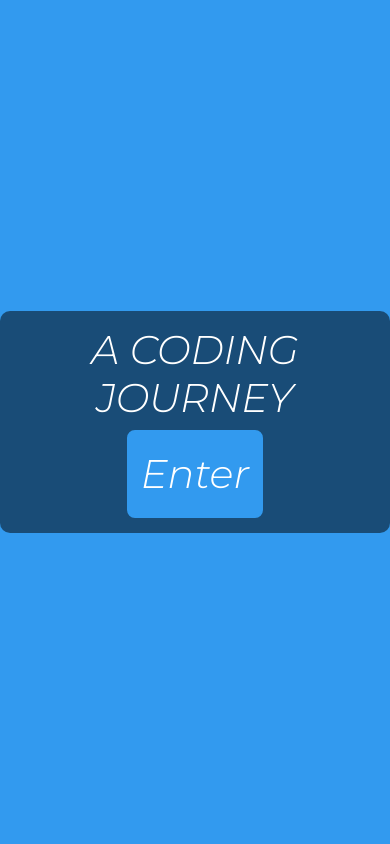
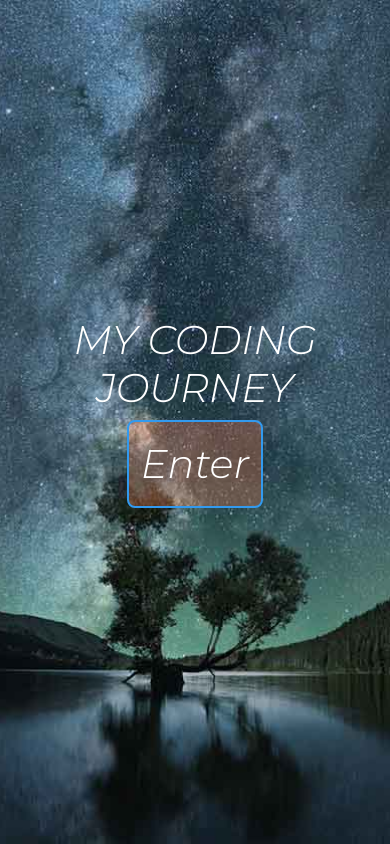
Before and after one commit to ravenusmc/personal_site, a PHP site: page / in a window 390 px wide. Run offline with PHP 8.4, Linux system fonts and the light colour scheme.

Commit message:
made changes to landing page - added image

```diff
--- a/assets/css/home.css
+++ b/assets/css/home.css
@@ -53,7 +53,6 @@ Media Queries
     margin-bottom: 20px;
     border: 2px solid #329AEF;
     background: rgba(255, 127, 80, 0.3);
-    /* background: #329AEF; */
     padding: 12px;
     border-radius: 8px;
   }
--- a/assets/css/landing.css
+++ b/assets/css/landing.css
@@ -54,11 +54,16 @@ Media queries
     justify-content: center;
     align-items: center;
     height: 100vh;
-    background: #329AEF;
   }
 
   #mobileMain {
     display: block;
+    background-image: url('../images/space.jpeg');
+    height: 100vh;
+    width: 100%;
+    background-size: cover;
+    background-position: center;
+    background-repeat: no-repeat;
   }
 
   .headDiv {
@@ -68,13 +73,28 @@ Media queries
     align-items: center;
     height: 100%;
     font-size: 40px;
+    background-color: rgba(0, 0, 0, 0.0);
+    margin-left: 5%;
+    margin-right: 5%;
   }
 
   button {
+    margin-bottom: 20px;
     border: 2px solid #329AEF;
-    background: #329AEF;
+    background: rgba(255, 127, 80, 0.3);
     padding: 12px;
     border-radius: 8px;
   }
 
+  .link {
+    text-decoration: none;
+    color: white;
+    font-size: 40px;
+  }
+
+  .link:hover {
+    color: #329AEF !important;
+    text-decoration: none;
+  }
+
 }
--- a/index.php
+++ b/index.php
@@ -38,7 +38,7 @@
 <main id='mobileMain' role="main">
 
   <div class='headDiv font'>
-    <h1>A Coding Journey</h1>
+    <h1>My Coding Journey</h1>
     <button><a class='link' href='controller'>Enter</a></button>
   </div>
 
--- a/model/projects_db.php
+++ b/model/projects_db.php
@@ -8,7 +8,8 @@
         //global $db;
         $db = Database::getDB();
 
-        $query = 'SELECT * from projects';
+        $query = 'SELECT * from projects
+                  ORDER BY id desc';
         $statement = $db->prepare($query);
         // $statement->bindValue(':title', $title);
         $statement->execute();
```
Also changed, not shown: assets/images/space.jpeg (added).
